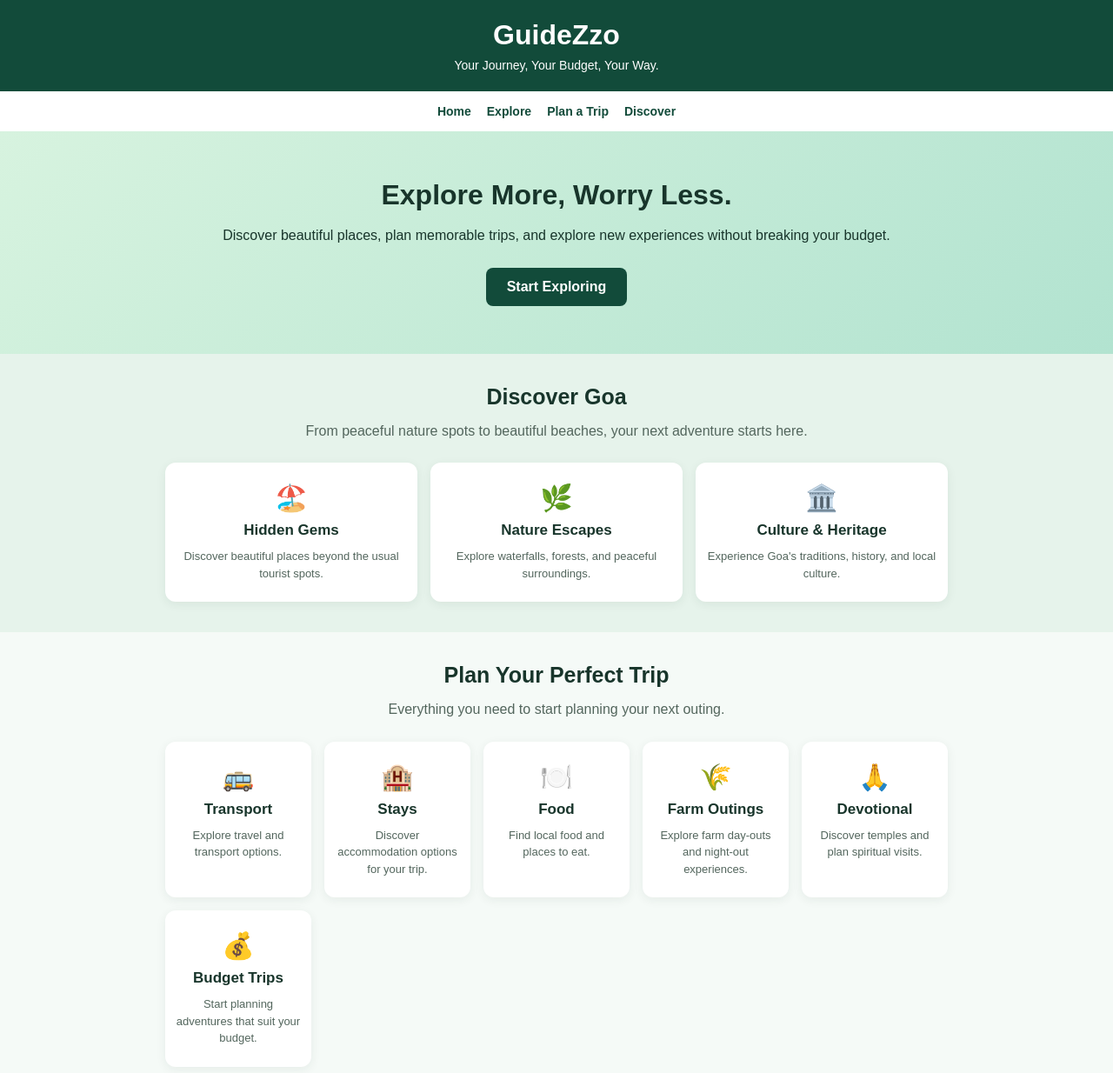
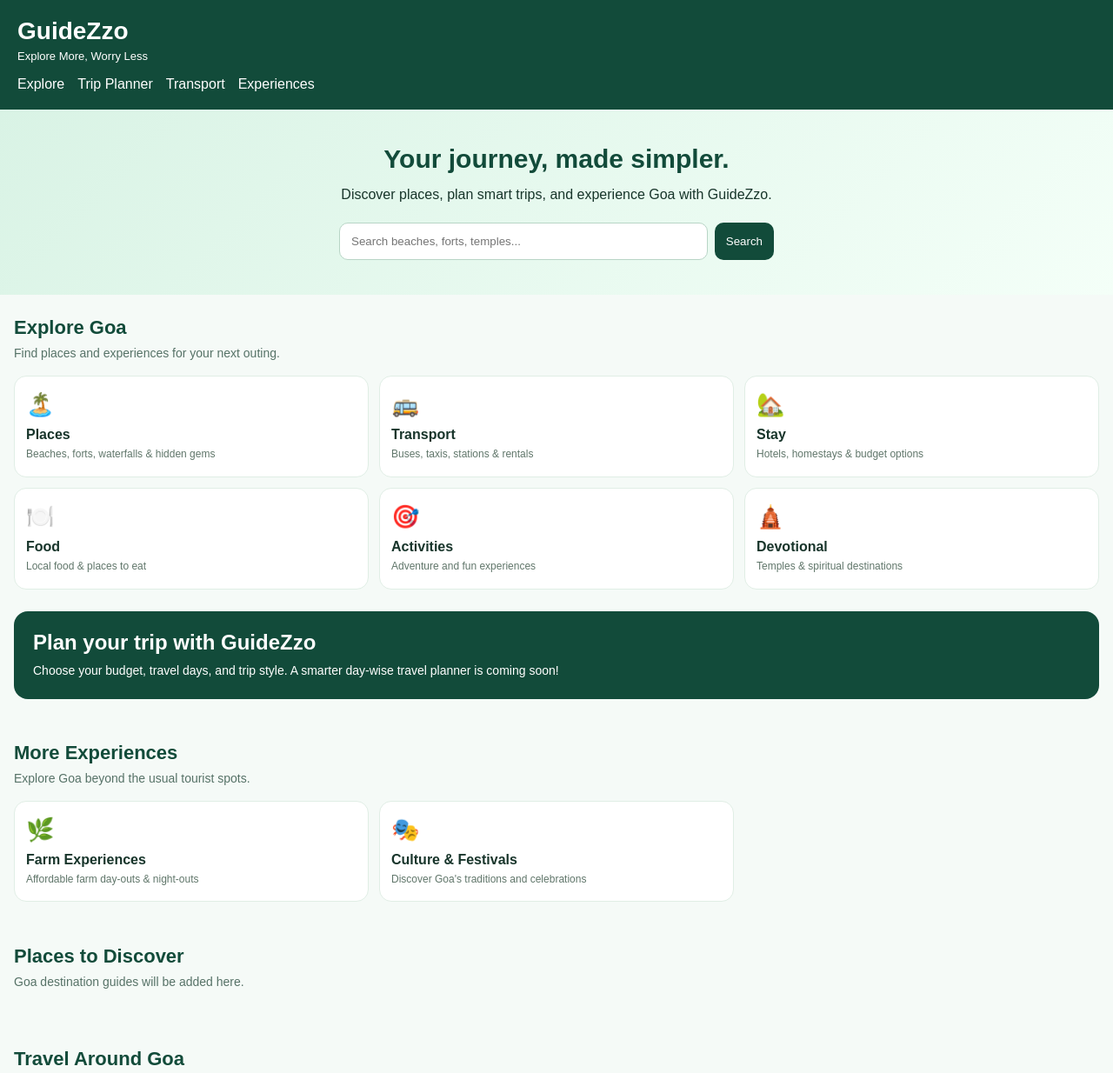
Before and after one commit to ravinanaik2606-prog/GuideZzo, a plain HTML site: page index.html in a window 1280 px wide. Shown: the top 1234 px of the page at 87% size. Drawn offline with Linux system fonts and the light colour scheme.

Commit message:
Refactor index.html layout and styles
Updated the layout and styling of the index.html file, including changes to header, navigation, hero section, and added new sections for experiences and travel.

```diff
--- a/index.html
+++ b/index.html
@@ -21,118 +21,149 @@
 header {
   background: #124b3a;
   color: white;
-            padding: 22px 16px;
-            text-align: center;
+  padding: 20px;
 }
 
-        header h1 {
-            font-size: 32px;
+.brand {
+  font-size: 28px;
+  font-weight: bold;
 }
 
-        header p {
-            margin-top: 8px;
-            font-size: 14px;
+.tagline {
+  font-size: 13px;
+  margin-top: 5px;
 }
 
 nav {
   display: flex;
-            justify-content: center;
   flex-wrap: wrap;
-            gap: 18px;
-            padding: 15px 10px;
-            background: white;
+  gap: 15px;
+  margin-top: 16px;
 }
 
 nav a {
-            color: #124b3a;
+  color: white;
   text-decoration: none;
-            font-weight: bold;
-            font-size: 14px;
 }
 
 .hero {
-            background: linear-gradient(135deg, #d7f3df, #b2e3d0);
   text-align: center;
-            padding: 55px 20px;
+  padding: 40px 18px;
+  background: linear-gradient(135deg, #d9f3e5, #f4fff8);
 }
 
-        .hero h2 {
-            font-size: 32px;
-            margin-bottom: 15px;
+.hero h1 {
+  font-size: 30px;
+  margin-bottom: 12px;
+  color: #124b3a;
 }
 
 .hero p {
-            font-size: 16px;
-            line-height: 1.6;
-            margin-bottom: 24px;
+  margin-bottom: 20px;
+  line-height: 1.5;
 }
 
-        .button {
-            display: inline-block;
+.search {
+  display: flex;
+  max-width: 500px;
+  margin: auto;
+  gap: 8px;
+}
+
+.search input {
+  flex: 1;
+  min-width: 0;
+  padding: 13px;
+  border: 1px solid #b8d5c6;
+  border-radius: 10px;
+}
+
+.search button {
+  padding: 13px;
+  border: none;
+  border-radius: 10px;
   background: #124b3a;
   color: white;
-            padding: 13px 24px;
-            border-radius: 8px;
-            text-decoration: none;
-            font-weight: bold;
 }
 
-        .section {
-            padding: 35px 18px;
-            text-align: center;
+section {
+  padding: 25px 16px;
 }
 
-        .section h2 {
-            margin-bottom: 12px;
-            font-size: 25px;
+.section-title {
+  font-size: 22px;
+  margin-bottom: 8px;
+  color: #124b3a;
 }
 
-        .section > p {
-            color: #53665d;
-            line-height: 1.6;
-            margin-bottom: 24px;
+.section-sub {
+  font-size: 14px;
+  color: #567267;
+  margin-bottom: 18px;
 }
 
-        .cards {
+.grid {
   display: grid;
-            grid-template-columns: repeat(auto-fit, minmax(140px, 1fr));
-            gap: 15px;
-            max-width: 900px;
-            margin: auto;
+  grid-template-columns: repeat(2, 1fr);
+  gap: 12px;
 }
 
 .card {
   background: white;
-            padding: 23px 12px;
-            border-radius: 12px;
-            box-shadow: 0 3px 12px #18352b12;
+  border: 1px solid #e0eee5;
+  border-radius: 14px;
+  padding: 17px 13px;
+  text-decoration: none;
+  color: #18352b;
+  min-height: 110px;
+}
+
+.icon {
+  font-size: 26px;
+  margin-bottom: 10px;
 }
 
 .card h3 {
-            margin: 10px 0;
-            font-size: 17px;
+  font-size: 16px;
+  margin-bottom: 5px;
 }
 
 .card p {
-            font-size: 13px;
-            line-height: 1.5;
-            color: #53665d;
+  font-size: 12px;
+  color: #60766a;
+  line-height: 1.4;
 }
 
-        .icon {
-            font-size: 30px;
+.banner {
+  margin: 0 16px 24px;
+  padding: 22px;
+  border-radius: 16px;
+  background: #124b3a;
+  color: white;
 }
 
-        .destination {
-            background: #e6f3eb;
+.banner h2 {
+  margin-bottom: 8px;
+}
+
+.banner p {
+  font-size: 14px;
+  line-height: 1.5;
 }
 
 footer {
-            background: #124b3a;
-            color: white;
   text-align: center;
-            padding: 25px 15px;
-            line-height: 1.8;
+  background: #0c3529;
+  color: #d9eee4;
+  padding: 22px 16px;
+  font-size: 13px;
+  line-height: 1.7;
+}
+
+@media (min-width: 650px) {
+  .grid {
+    grid-template-columns: repeat(3, 1fr);
+  }
 }
 </style>
 </head>
@@ -140,99 +171,170 @@
 <body>
 
 <header>
-        <h1>GuideZzo</h1>
-        <p>Your Journey, Your Budget, Your Way.</p>
+  <div class="brand">GuideZzo</div>
+  <div class="tagline">Explore More, Worry Less</div>
+
+  <nav>
+    <a href="#explore">Explore</a>
+    <a href="#plan">Trip Planner</a>
+    <a href="#travel">Transport</a>
+    <a href="#experiences">Experiences</a>
+  </nav>
 </header>
 
-    <nav>
-        <a href="#home">Home</a>
-        <a href="#explore">Explore</a>
-        <a href="#plan">Plan a Trip</a>
-        <a href="#features">Discover</a>
-    </nav>
+<div class="hero">
+  <h1>Your journey, made simpler.</h1>
+  <p>Discover places, plan smart trips, and experience Goa with GuideZzo.</p>
 
-    <section class="hero" id="home">
-        <h2>Explore More, Worry Less.</h2>
-        <p>
-            Discover beautiful places, plan memorable trips,
-            and explore new experiences without breaking your budget.
-        </p>
-        <a href="#plan" class="button">Start Exploring</a>
-    </section>
-
-    <section class="section destination" id="explore">
-        <h2>Discover Goa</h2>
-        <p>From peaceful nature spots to beautiful beaches, your next adventure starts here.</p>
-
-        <div class="cards">
-            <div class="card">
-                <div class="icon">🏖️</div>
-                <h3>Hidden Gems</h3>
-                <p>Discover beautiful places beyond the usual tourist spots.</p>
+  <form class="search" onsubmit="searchGoa(event)">
+    <input id="searchInput" type="search"
+    placeholder="Search beaches, forts, temples...">
+    <button type="submit">Search</button>
+  </form>
 </div>
 
-            <div class="card">
-                <div class="icon">🌿</div>
-                <h3>Nature Escapes</h3>
-                <p>Explore waterfalls, forests, and peaceful surroundings.</p>
-            </div>
+<section id="explore">
+  <h2 class="section-title">Explore Goa</h2>
+  <p class="section-sub">Find places and experiences for your next outing.</p>
 
-            <div class="card">
-                <div class="icon">🏛️</div>
-                <h3>Culture & Heritage</h3>
-                <p>Experience Goa's traditions, history, and local culture.</p>
-            </div>
+  <div class="grid">
+
+    <a class="card" href="#places">
+      <div class="icon">🏝️</div>
+      <h3>Places</h3>
+      <p>Beaches, forts, waterfalls & hidden gems</p>
+    </a>
+
+    <a class="card" href="#travel">
+      <div class="icon">🚌</div>
+      <h3>Transport</h3>
+      <p>Buses, taxis, stations & rentals</p>
+    </a>
+
+    <a class="card" href="#stay">
+      <div class="icon">🏡</div>
+      <h3>Stay</h3>
+      <p>Hotels, homestays & budget options</p>
+    </a>
+
+    <a class="card" href="#food">
+      <div class="icon">🍽️</div>
+      <h3>Food</h3>
+      <p>Local food & places to eat</p>
+    </a>
+
+    <a class="card" href="#activities">
+      <div class="icon">🎯</div>
+      <h3>Activities</h3>
+      <p>Adventure and fun experiences</p>
+    </a>
+
+    <a class="card" href="#devotional">
+      <div class="icon">🛕</div>
+      <h3>Devotional</h3>
+      <p>Temples & spiritual destinations</p>
+    </a>
+
   </div>
 </section>
 
-    <section class="section" id="plan">
-        <h2>Plan Your Perfect Trip</h2>
-        <p>Everything you need to start planning your next outing.</p>
-
-        <div class="cards" id="features">
-            <div class="card">
-                <div class="icon">🚌</div>
-                <h3>Transport</h3>
-                <p>Explore travel and transport options.</p>
+<div class="banner" id="plan">
+  <h2>Plan your trip with GuideZzo</h2>
+  <p>Choose your budget, travel days, and trip style.
+  A smarter day-wise travel planner is coming soon!</p>
 </div>
 
-            <div class="card">
-                <div class="icon">🏨</div>
-                <h3>Stays</h3>
-                <p>Discover accommodation options for your trip.</p>
-            </div>
+<section id="experiences">
+  <h2 class="section-title">More Experiences</h2>
+  <p class="section-sub">Explore Goa beyond the usual tourist spots.</p>
 
-            <div class="card">
-                <div class="icon">🍽️</div>
-                <h3>Food</h3>
-                <p>Find local food and places to eat.</p>
-            </div>
+  <div class="grid">
 
-            <div class="card">
-                <div class="icon">🌾</div>
-                <h3>Farm Outings</h3>
-                <p>Explore farm day-outs and night-out experiences.</p>
-            </div>
+    <a class="card" href="#farms">
+      <div class="icon">🌿</div>
+      <h3>Farm Experiences</h3>
+      <p>Affordable farm day-outs & night-outs</p>
+    </a>
 
-            <div class="card">
-                <div class="icon">🙏</div>
-                <h3>Devotional</h3>
-                <p>Discover temples and plan spiritual visits.</p>
-            </div>
+    <a class="card" href="#culture">
+      <div class="icon">🎭</div>
+      <h3>Culture & Festivals</h3>
+      <p>Discover Goa's traditions and celebrations</p>
+    </a>
 
-            <div class="card">
-                <div class="icon">💰</div>
-                <h3>Budget Trips</h3>
-                <p>Start planning adventures that suit your budget.</p>
-            </div>
   </div>
 </section>
 
+<section id="places">
+  <h2 class="section-title">Places to Discover</h2>
+  <p class="section-sub">Goa destination guides will be added here.</p>
+</section>
+
+<section id="travel">
+  <h2 class="section-title">Travel Around Goa</h2>
+  <p class="section-sub">Local transport routes, fares and travel tips will be added here.</p>
+</section>
+
+<section id="stay">
+  <h2 class="section-title">Find a Stay</h2>
+  <p class="section-sub">Budget stays and verified links will be added here.</p>
+</section>
+
+<section id="food">
+  <h2 class="section-title">Food in Goa</h2>
+  <p class="section-sub">Local food and restaurant guides will be added here.</p>
+</section>
+
+<section id="activities">
+  <h2 class="section-title">Activities</h2>
+  <p class="section-sub">Activities and experiences will be added here.</p>
+</section>
+
+<section id="devotional">
+  <h2 class="section-title">Devotional Places</h2>
+  <p class="section-sub">Temple guides and spiritual destinations will be added here.</p>
+</section>
+
+<section id="farms">
+  <h2 class="section-title">Farm Experiences</h2>
+  <p class="section-sub">Farm day-outs and night-outs will be listed here.</p>
+</section>
+
+<section id="culture">
+  <h2 class="section-title">Culture & Festivals</h2>
+  <p class="section-sub">Goan culture, traditions and festivals will be featured here.</p>
+</section>
+
 <footer>
-        <h2>GuideZzo</h2>
-        <p>Discover places. Create memories.</p>
-        <p>Our journey starts in Goa!</p>
+  GuideZzo · Explore More, Worry Less<br>
+  Travel thoughtfully. Keep Goa clean.
 </footer>
+
+<script>
+function searchGoa(event) {
+  event.preventDefault();
+
+  const q = document.getElementById("searchInput")
+    .value.trim().toLowerCase();
+
+  const sections = [...document.querySelectorAll("section,.banner")];
+
+  const match = sections.find(s =>
+    s.innerText.toLowerCase().includes(q)
+  );
+
+  if (!q) {
+    alert("Type something to search.");
+    return;
+  }
+
+  if (match) {
+    match.scrollIntoView({behavior: "smooth"});
+  } else {
+    alert("This guide is coming soon!");
+  }
+}
+</script>
 
 </body>
 </html>
```
Lines whose indentation alone changed are shown as unchanged.
